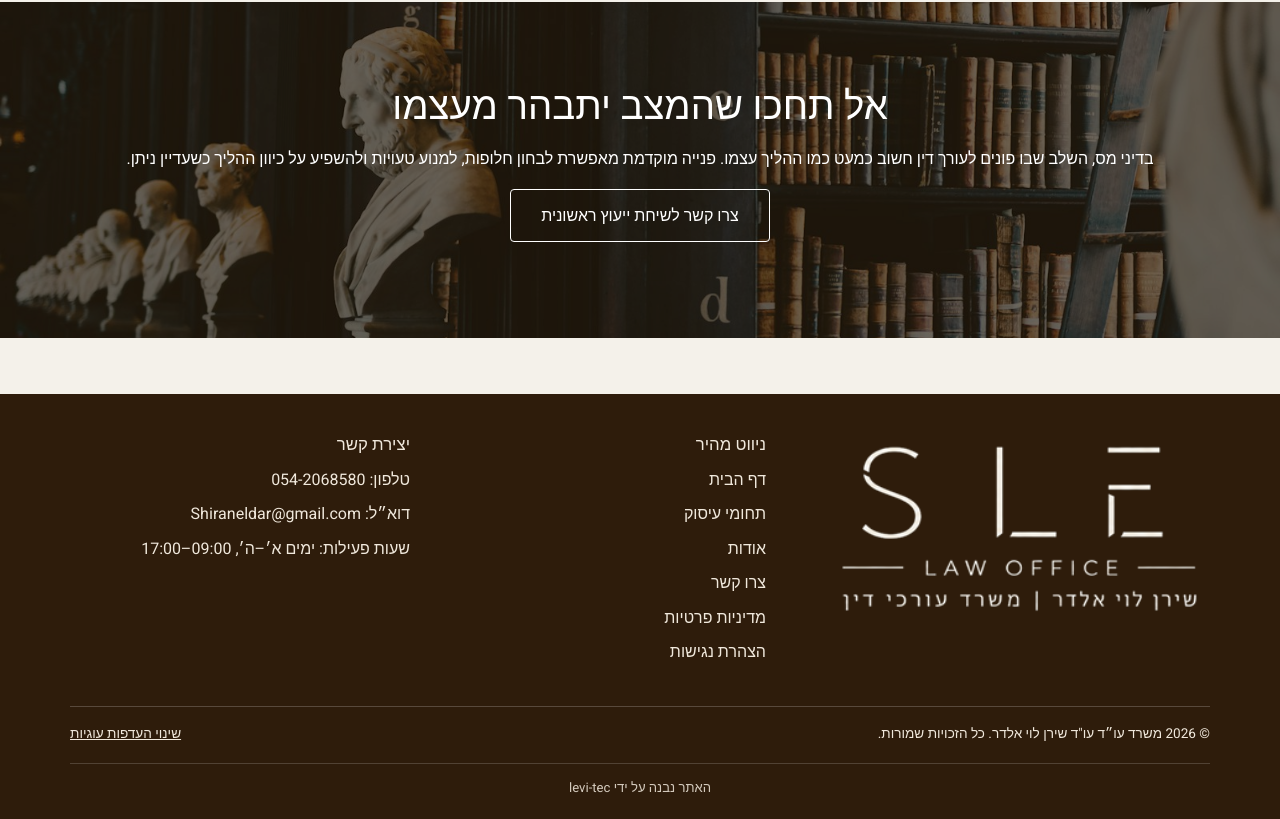
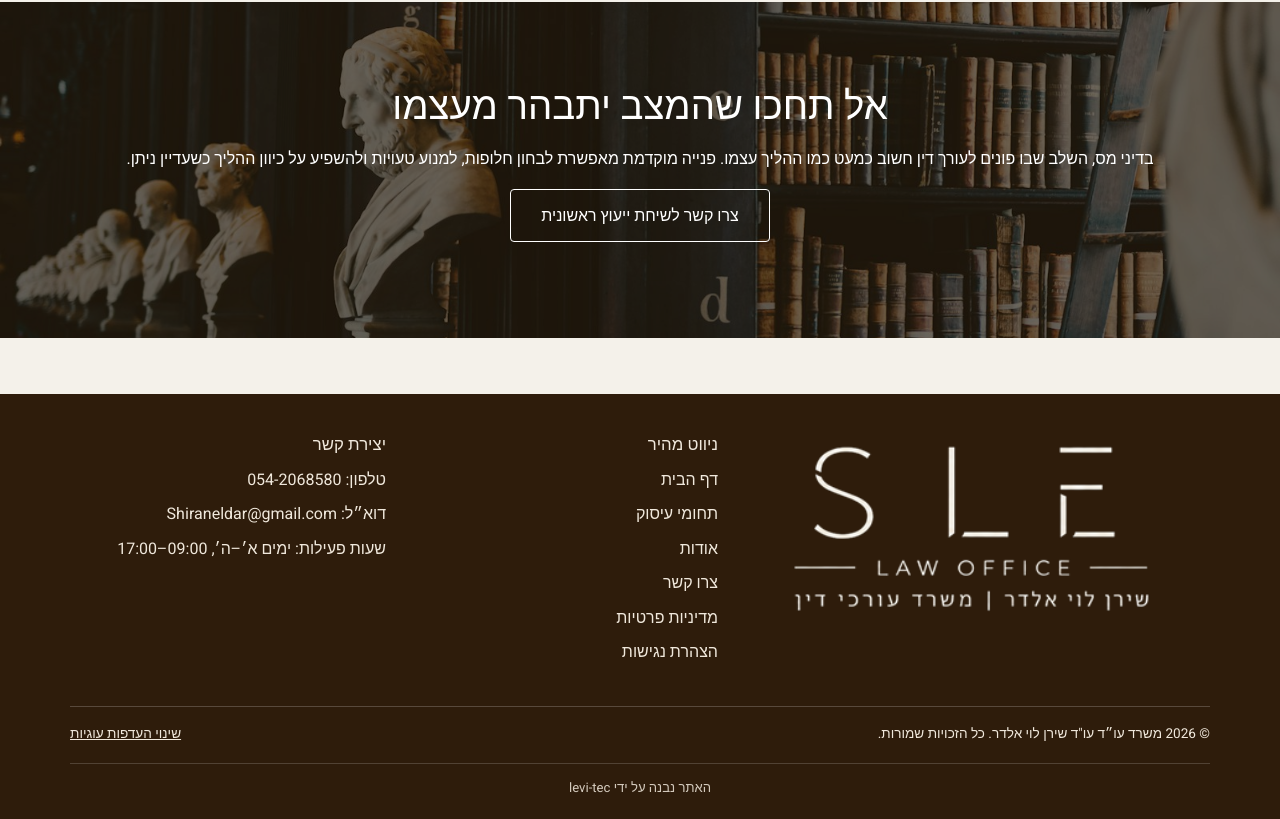
Before and after one commit to meni1221/sle-law-site, a React (Vite) app: page / in a window 1280 px wide. Shown: the part 2999-3818 px from the top of the page. Built offline with nearby package versions, Linux system fonts and the light colour scheme; no server answers.

Commit message:
fix: push footer logo column leftward

```diff
--- a/src/index.css
+++ b/src/index.css
@@ -745,6 +745,9 @@ textarea:focus-visible {
     grid-template-columns: auto 1fr;
     gap: 4rem;
   }
+  .footer-grid > div:first-child {
+    margin-inline-start: 3rem;
+  }
   .footer-text-grid {
     grid-template-columns: repeat(2, 1fr);
   }
```
